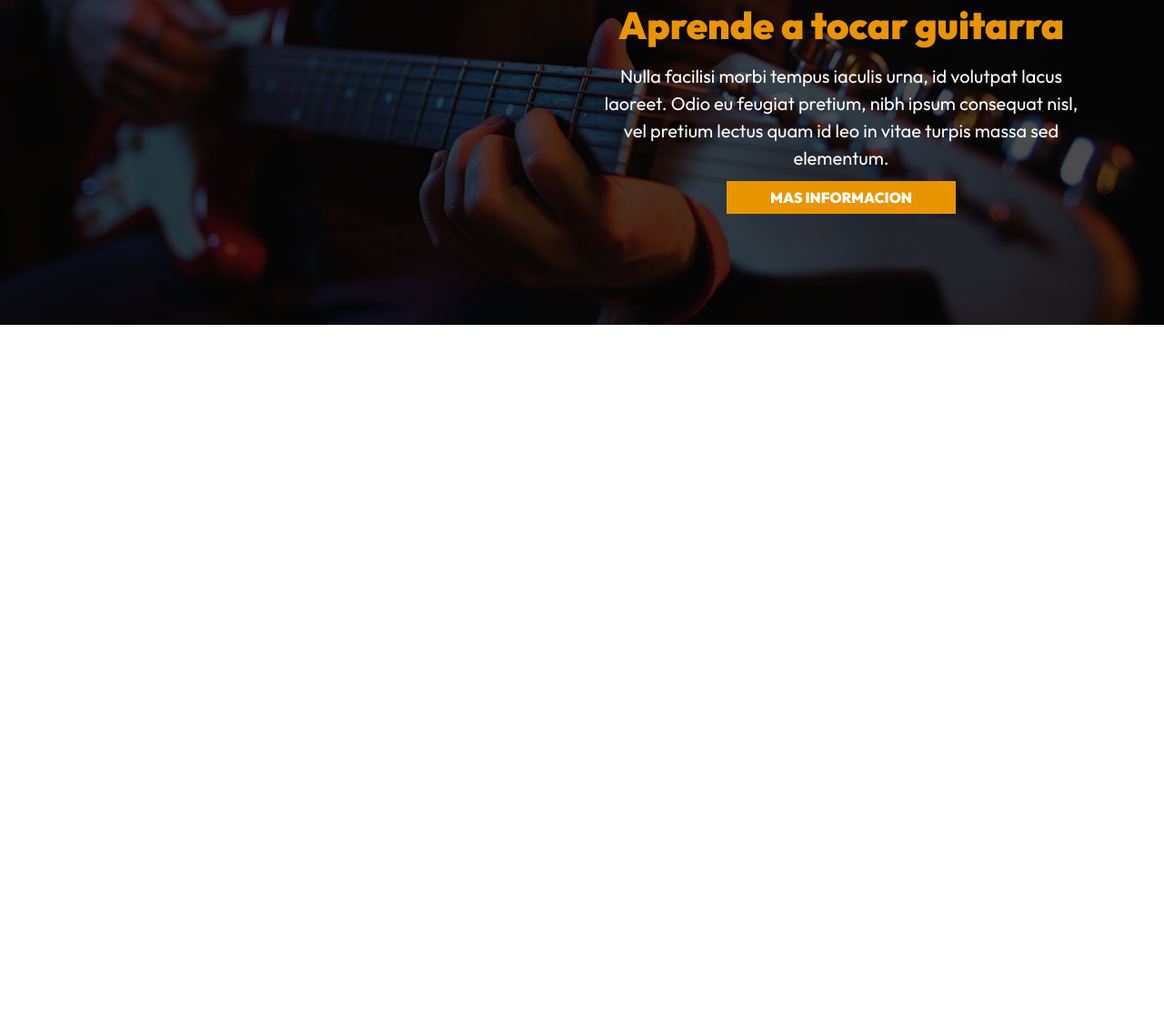
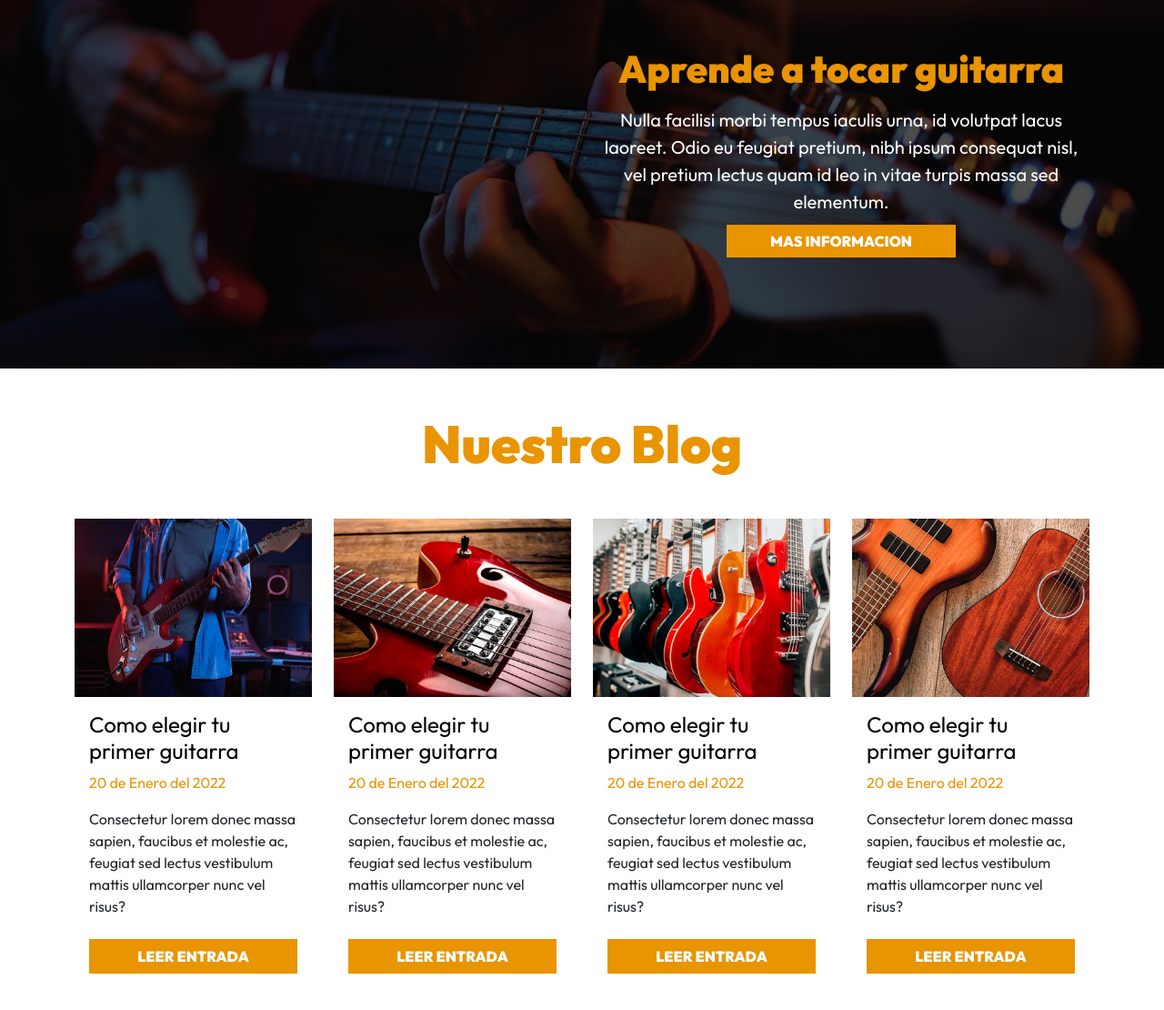
Before and after one commit to xandro2021/BootstrapGuitarStore, a website: page index.html in a window 1280 px wide. Shown: the part 2365-3475 px from the top of the page at 91% size. Before the commit the page ends 2722 px from the top, so only its background shows below. Drawn offline with Linux system fonts and the light colour scheme.

Commit message:
Create and style the blog section

```diff
--- a/index.html
+++ b/index.html
@@ -260,13 +260,14 @@
         </div>
     </main>
 
-    <section class="cursos">
+    <section class="cursos mt-5">
         <div class="container-xl">
             <div class="row justify-content-md-end">
                 <div class="col-md-6 text-center">
                     <h3>Aprende a tocar guitarra</h3>
                     <p class="text-white mt-3 fs-5">
-                        Nulla facilisi morbi tempus iaculis urna, id volutpat lacus laoreet. Odio eu feugiat pretium, nibh ipsum consequat nisl, vel pretium lectus quam id leo in vitae turpis massa sed elementum.
+                        Nulla facilisi morbi tempus iaculis urna, id volutpat lacus laoreet. Odio eu feugiat pretium,
+                        nibh ipsum consequat nisl, vel pretium lectus quam id leo in vitae turpis massa sed elementum.
                     </p>
                     <a class="bg-primary text-white py-2 px-5 mt-2 fw-black text-uppercase" href="#">Mas Informacion</a>
                 </div>
@@ -274,6 +275,84 @@
         </div>
     </section>
 
+    <section class="container-xl mt-5">
+        <h2 class="text-center">Nuestro Blog</h2>
+
+        <div class="row mt-5">
+            <div class="col-md-6 col-lg-3 mb-4">
+                <div class="card">
+                    <img src="build/img/blog_1.jpg" alt="imagen blog" class="card-img-top" />
+
+                    <div class="card-body">
+                        <h3 class="text-black fw-normal fs-4">Como elegir tu primer guitarra</h3>
+                        <p class="text-primary"> 20 de Enero del 2022 </p>
+                        <p>
+                            Consectetur lorem donec massa sapien, faucibus et molestie ac, feugiat sed lectus vestibulum
+                            mattis ullamcorper
+                            nunc vel risus?
+                        </p>
+                        <a href="entrada.html" class="btn btn-primary d-block text-white text-uppercase fs-6 mt-4">Leer
+                            Entrada</a>
+                    </div>
+                </div>
+            </div> <!-- .col-md-6 -->
+
+            <div class="col-md-6 col-lg-3 mb-4">
+                <div class="card">
+                    <img src="build/img/blog_2.jpg" alt="imagen blog" class="card-img-top" />
+
+                    <div class="card-body">
+                        <h3 class="text-black fw-normal fs-4">Como elegir tu primer guitarra</h3>
+                        <p class="text-primary"> 20 de Enero del 2022 </p>
+                        <p>
+                            Consectetur lorem donec massa sapien, faucibus et molestie ac, feugiat sed lectus vestibulum
+                            mattis ullamcorper
+                            nunc vel risus?
+                        </p>
+                        <a href="entrada.html" class="btn btn-primary d-block text-white text-uppercase fs-6 mt-4">Leer
+                            Entrada</a>
+                    </div>
+                </div>
+            </div> <!-- .col-md-6 -->
+
+            <div class="col-md-6 col-lg-3 mb-4">
+                <div class="card">
+                    <img src="build/img/blog_3.jpg" alt="imagen blog" class="card-img-top" />
+
+                    <div class="card-body">
+                        <h3 class="text-black fw-normal fs-4">Como elegir tu primer guitarra</h3>
+                        <p class="text-primary"> 20 de Enero del 2022 </p>
+                        <p>
+                            Consectetur lorem donec massa sapien, faucibus et molestie ac, feugiat sed lectus vestibulum
+                            mattis ullamcorper
+                            nunc vel risus?
+                        </p>
+                        <a href="entrada.html" class="btn btn-primary d-block text-white text-uppercase fs-6 mt-4">Leer
+                            Entrada</a>
+                    </div>
+                </div>
+            </div> <!-- .col-md-6 -->
+
+            <div class="col-md-6 col-lg-3 mb-4">
+                <div class="card">
+                    <img src="build/img/blog_4.jpg" alt="imagen blog" class="card-img-top" />
+
+                    <div class="card-body">
+                        <h3 class="text-black fw-normal fs-4">Como elegir tu primer guitarra</h3>
+                        <p class="text-primary"> 20 de Enero del 2022 </p>
+                        <p>
+                            Consectetur lorem donec massa sapien, faucibus et molestie ac, feugiat sed lectus vestibulum
+                            mattis ullamcorper
+                            nunc vel risus?
+                        </p>
+                        <a href="entrada.html" class="btn btn-primary d-block text-white text-uppercase fs-6 mt-4">Leer
+                            Entrada</a>
+                    </div>
+                </div>
+            </div> <!-- .col-md-6 -->
+
+        </div>
+    </section>
 
 </body>
 
--- a/src/scss/_custom.scss
+++ b/src/scss/_custom.scss
@@ -30,6 +30,11 @@ $link-color: $white;
 $link-hover-color: $white;
 $link-decoration: none;
 
+// Cards
+$card-border-radius: 0;
+$card-border-width: 0;
+
+
 
 .fw-black {
     font-weight: 900;
```
Also changed, not shown: build/css/app.css.
